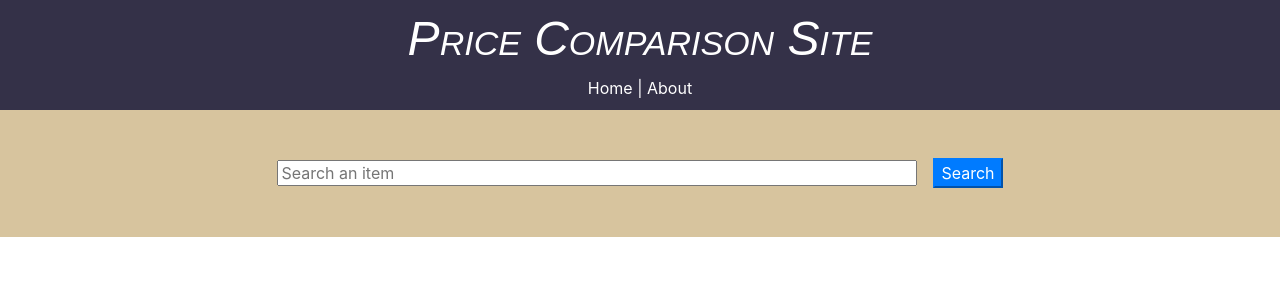
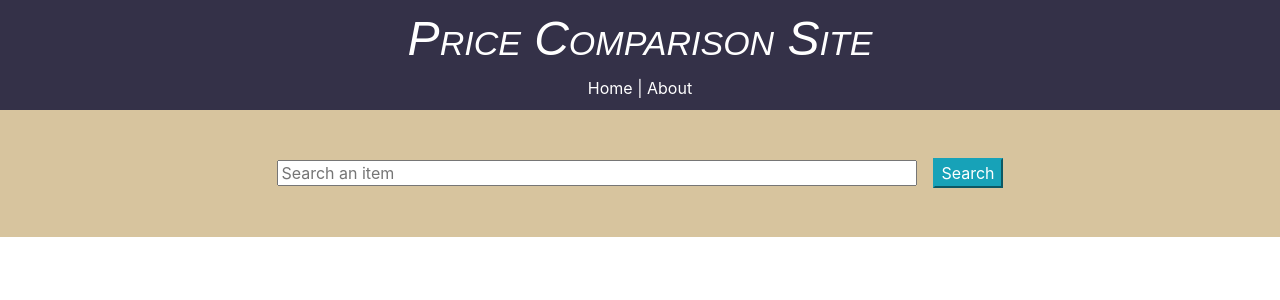
Before and after one commit to akashmjain/site-compare, a Vue app: page /#/ in a window 1280 px wide. Shown: the top 300 px of the page. Built offline with nearby package versions, Linux system fonts and the light colour scheme.

Commit message:
Update Search.vue

```diff
--- a/src/components/Search.vue
+++ b/src/components/Search.vue
@@ -2,7 +2,7 @@
     <div>
         <div class="text-center h-50">
             <input type="text" placeholder="Search an item" v-model="product_name" class="mr-3 w-50 h-50">
-            <button v-on:click="getProductInformation" class="btn-primary ">Search</button>
+            <button v-on:click="getProductInformation" class="btn-info ">Search</button>
         </div>
     </div>
 </template>
```
